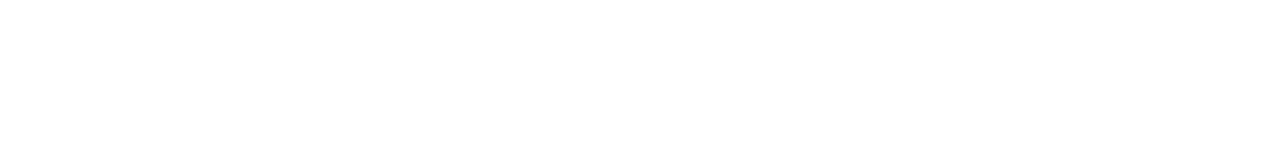
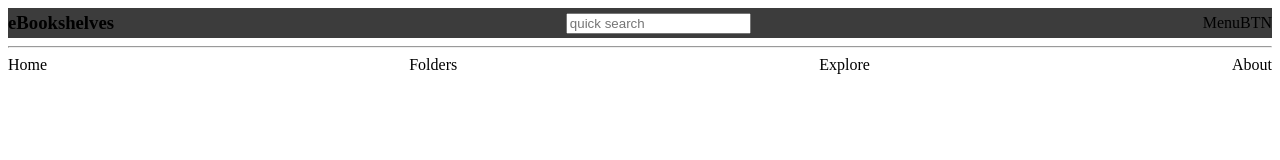
Before and after one commit to elayomohammed/eBookshelves, a plain HTML site: page index.html in a window 1280 px wide. Drawn offline with Linux system fonts and the light colour scheme.

Commit message:
test 2 commit

```diff
--- a/index.html
+++ b/index.html
@@ -4,10 +4,19 @@
         <meta charset="utf-8">
         <meta name="viewport" content="width=device-width, initial-scale=1.0">
         <title>eBookshelves</title>
+        <link rel="stylesheet" type="text/css" href="./styles/index.css" />
     </head>
     <bod>
+        <div id="logo-search-menubtn">
+            <h3 id="app-logo">eBookshelves</h3>
+            <input id="search-box" type="search" placeholder="quick search" />
+            <li id="menu-btn">MenuBTN</li>
+        </div><hr />
         <nav id="nav-menu">
-
+            <li>Home</li>
+            <li>Folders</li>
+            <li>Explore</li>
+            <li>About</li>
         </nav>
     </bod>
 </html>
--- a/styles/index.css
+++ b/styles/index.css
@@ -0,0 +1,24 @@
+#logo-search-menubtn {
+    background-color: rgb(60, 60, 60);
+    max-height: 30px;
+    display: flex;
+    flex-direction: row;
+    justify-content: space-between;
+    align-items: center;
+}
+#search-box {
+    max-height: 25px;
+}
+#menu-btn {
+    list-style-type: none;
+}
+
+nav {
+    display: flex;
+    flex-direction: row;
+    justify-content: space-between;
+    align-items: center;
+}
+nav li {
+    list-style-type: none;
+}
```
